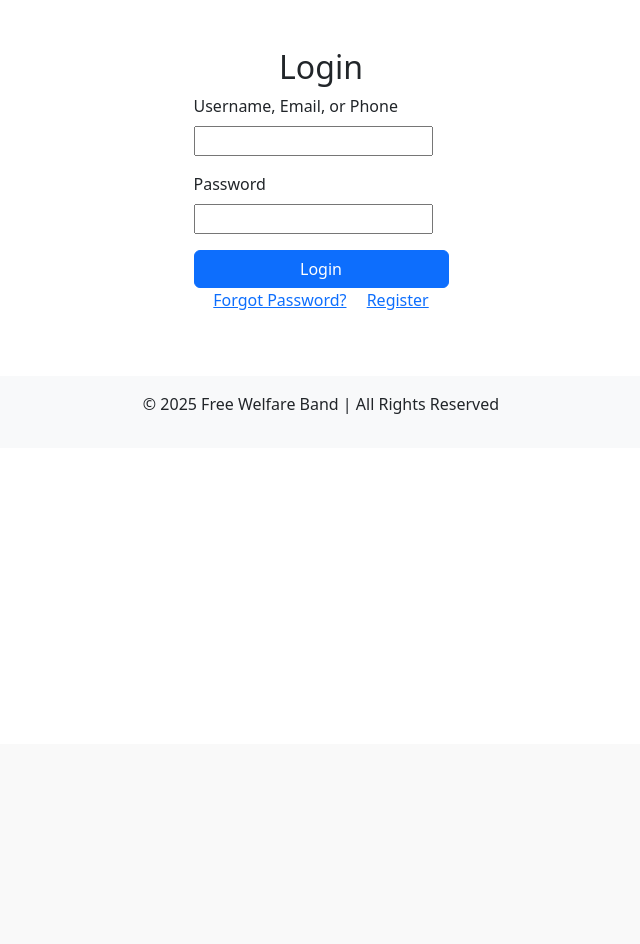
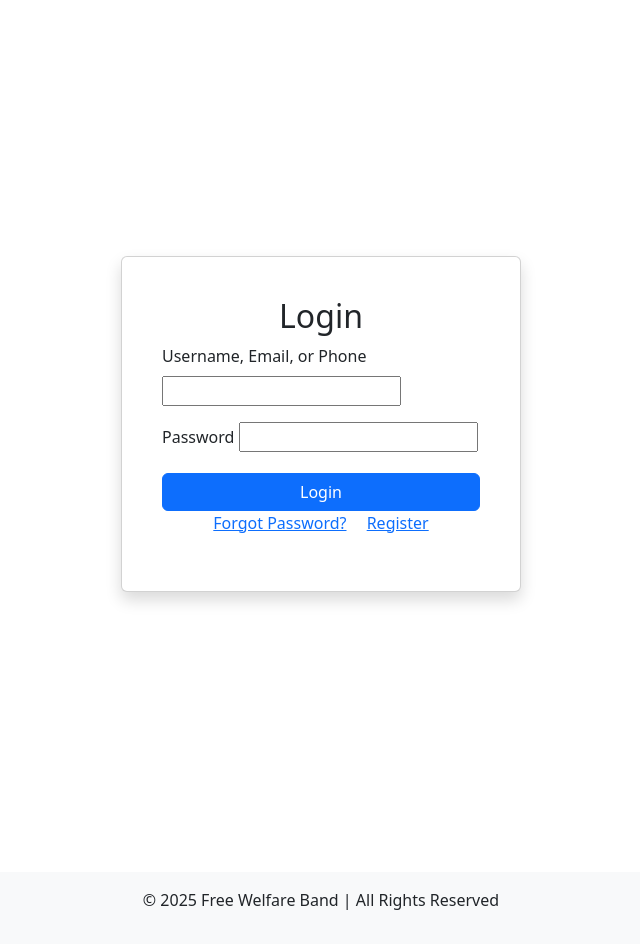
Before and after one commit to deedadey-dd/FWB, a Django app: template fwb/templates/users/login.html in a window 1280 px wide. Shown: the part 56-1000 px from the top of the page, without its empty margins (319-959 px from the left). Before the commit the page ends 470 px from the top, so only its background shows below. Run offline with Django 5.2, Linux system fonts and the light colour scheme; the template is opened without the code that fills it, so the values that code supplies are empty, except form fields; tables that the repository leaves empty hold one stand-in row (values such as "Sample post"); form fields are guessed from the names that the template uses.

Commit message:
almost done

```diff
--- a/fwb/templates/base.html
+++ b/fwb/templates/base.html
@@ -10,7 +10,7 @@
     <!-- Navigation Bar -->
     <nav class="navbar navbar-expand-lg navbar-dark bg-dark">
         <div class="container">
-            <a class="navbar-brand" href="{% url 'home' %}">Free Welfare Band</a>
+            <a class="navbar-brand" href="#">Free Welfare Band</a>
             <button class="navbar-toggler" type="button" data-bs-toggle="collapse" data-bs-target="#navbarNav">
                 <span class="navbar-toggler-icon"></span>
             </button>
--- a/fwb/templates/contributions/dashboard.html
+++ b/fwb/templates/contributions/dashboard.html
@@ -1,7 +1,7 @@
 {% extends 'base.html' %}
 {% block content %}
 <div class="container mt-4">
-    <h2 class="text-center">Hello {{first_name}} Dashboard</h2>
+    <h2 class="text-center">Hello {{first_name}}</h2>
 
     {% load custom_filters %}
 
--- a/fwb/templates/users/login.html
+++ b/fwb/templates/users/login.html
@@ -1,8 +1,8 @@
 {% extends "base.html" %}
 {% block content %}
-<div class="container mt-5">
-    <div class="row justify-content-center">
-        <div class="col-md-3">
+<div class="d-flex justify-content-center align-items-center vh-100">
+    <div class="card p-4 shadow" style="width: 400px;">
+        <div class="card-body">
             <h2 class="text-center">Login</h2>
             <form method="post">
                 {% csrf_token %}
```
Also changed, not shown: fwb/db.sqlite3.
